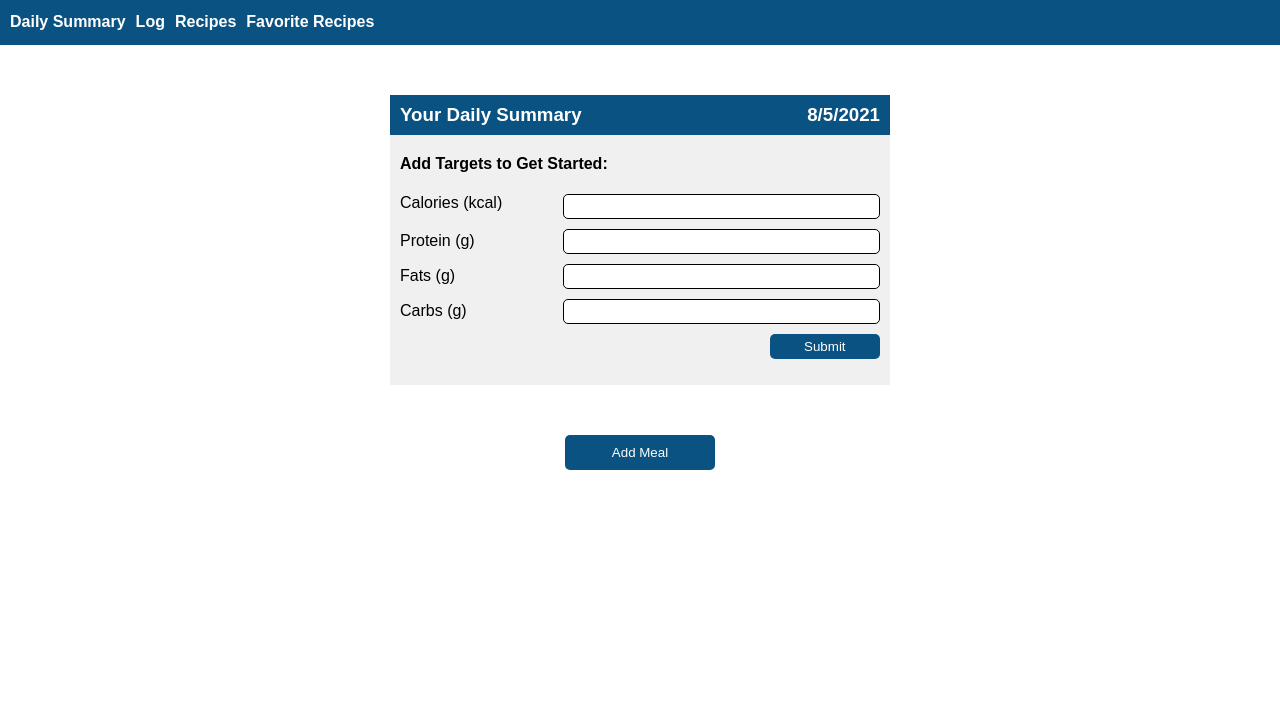
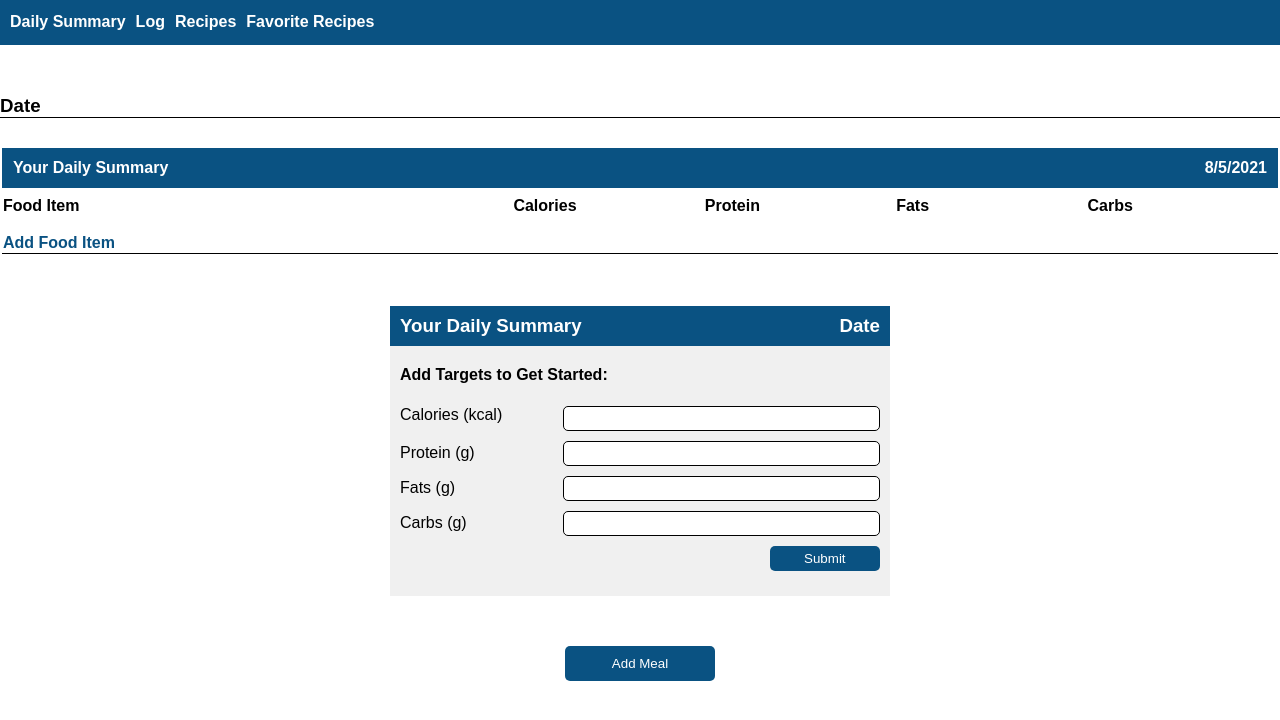
Before and after one commit to ryan-byrnes/ajax-project, a website: page index.html in a window 1280 px wide. Drawn offline with Linux system fonts and the light colour scheme.

Commit message:
Setting up styling for Log display page.  Fixed display so that only current days meal entries are displayed on the home page.

```diff
--- a/css/styles.css
+++ b/css/styles.css
@@ -260,7 +260,17 @@ tr.heading-row {
   color: white;
 }
 
+.log-date {
+  border-bottom: 1px solid black;
+  width: 100vw;
+}
+
 #edamam-badge {
   width: 200px;
   text-align: right;
 }
+
+#entry-date {
+  width: 1000px;
+  text-align: left;
+}
--- a/index.html
+++ b/index.html
@@ -22,7 +22,35 @@
     </nav>
   </header>
   <main>
-    <div class="container">
+    <div id="entry-date" class="margin-top-50">
+      <h3 class="log-date">Date</h3>
+    </div>
+    <div class="table">
+      <table>
+        <thead>
+          <tr
+            class=" margin-top-10 padding-left-20 padding-right form-header row justify-content-space-between background-color-navy margin-top-50 align-items-center color-white font-weight-bold">
+            <td>Your Daily Summary</td>
+            <div>
+              <td class="todays-date">Date</td>
+            </div>
+          </tr>
+          <tr class="heading-row row font-weight-bold">
+            <td class="flex-basis-40">Food Item</td>
+            <td class="flex-basis-15">Calories</td>
+            <td class="flex-basis-15">Protein</td>
+            <td class="flex-basis-15">Fats</td>
+            <td class="flex-basis-15">Carbs</td>
+          </tr>
+        </thead>
+        <tbody class="space-under">
+          <tr>
+            <td class="font-weight-bold"><a class="color-navy" href="">Add Food Item</a></td>
+          </tr>
+        </tbody>
+      </table>
+    </div>
+    <div class="container home-container">
       <div class="padding-left-20 padding-right form-header row justify-content-space-between background-color-navy margin-top-50 align-items-center">
         <h3>Your Daily Summary</h3>
         <div>
@@ -79,6 +107,7 @@
       <div class="meal-button text-align-center margin-top-50">
         <button class="add-meal-button">Add Meal</button>
       </div>
+
     </div>
   </main>
 
--- a/js/main.js
+++ b/js/main.js
@@ -307,7 +307,10 @@ function switchViews() {
 
 function createNewMealEntry(entry) {
 
-  /*  <div class="table">
+  /*  <div id="entry-date">
+      <h3>Date</h3>
+      </div>
+      <div class="table">
         <table>
           <thead>
             <tr class=" margin-top-50 padding-left-20 padding-right form-header row justify-content-space-between background-color-navy margin-top-50 align-items-center color-white font-weight-bold">
@@ -627,7 +630,9 @@ window.addEventListener('DOMContentLoaded', function () {
   }
   var dataViewDiv = document.querySelector('div[data-view = current-day-meals');
   for (var i = 0; i < data.mealEntries.length; i++) {
-    dataViewDiv.append(showTodaysMeals(data.mealEntries[i]));
+    if (data.mealEntries[i].date === data.date) {
+      dataViewDiv.append(showTodaysMeals(data.mealEntries[i]));
+    }
   }
 });
 
```
